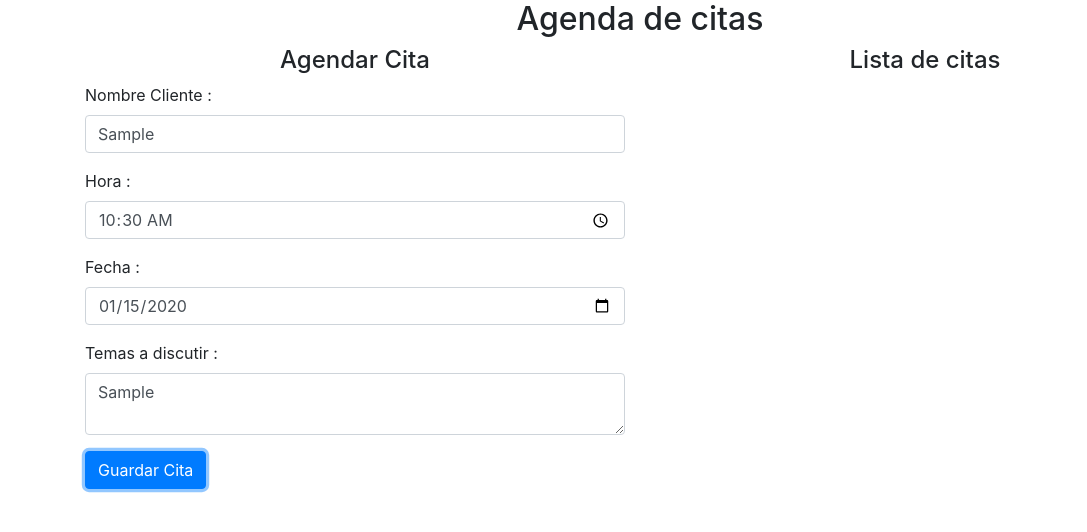
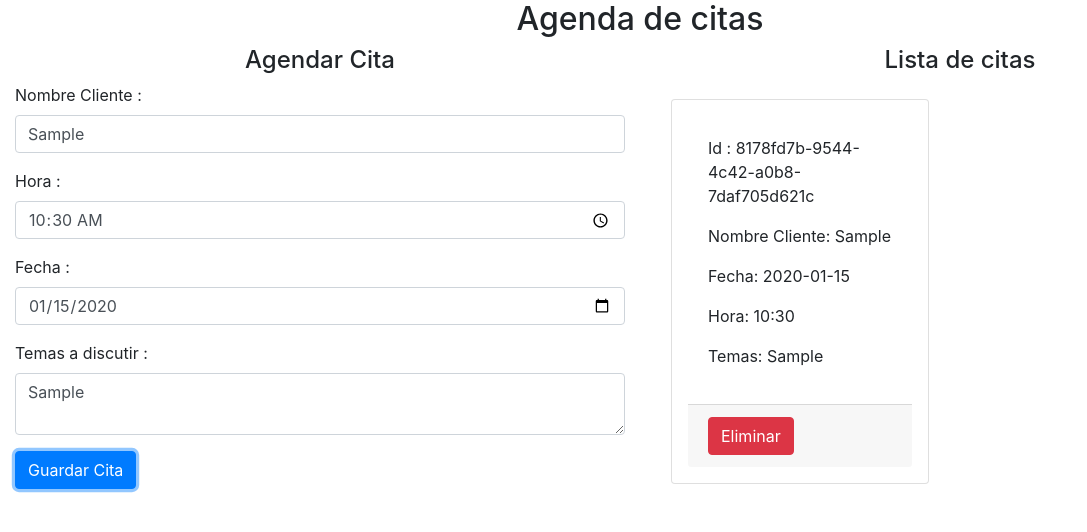
Before and after one commit to devsystem16/practica02, a React (Create React App) app: page / in a window 1280 px wide. Both pictures are taken after typing "Sample", "10:30", "2020-01-15", "Sample" into the empty fields and a click on the button "Guardar Cita". Shown: the top 532 px of the page, without its empty margins (0-1087 px from the left). Built offline with nearby package versions, Linux system fonts and the light colour scheme.

Commit message:
Listar y eliminar Citas.

```diff
--- a/package.json
+++ b/package.json
@@ -6,7 +6,8 @@
     "prop-types": "^15.7.2",
     "react": "^16.12.0",
     "react-dom": "^16.12.0",
-    "react-scripts": "3.2.0"
+    "react-scripts": "3.2.0",
+    "uuid": "^3.3.3"
   },
   "scripts": {
     "start": "react-scripts start",
--- a/src/App.js
+++ b/src/App.js
@@ -1,7 +1,7 @@
 import React, { Component } from 'react'
 import Header from './components/Header'
 import AgendarCita from './components/AgendarCita'
-
+import ListaCitas from './components/ListaCitas'
 
 class App extends Component {
   constructor(props) {
@@ -19,18 +19,30 @@ class App extends Component {
   }
 
 
+  eliminarCita = (id) => {
+    let citasActual = this.state.citas.filter(arrayCitas => {
+      return arrayCitas.id !== id
+    })
+    this.setState({
+      citas: citasActual
+    })
+  }
+
+
   render() {
     return (
       // Etiquetas vacias equivalen a un Fragment
       <>
         <Header />
-        <div className="container">
+        <div className="container-fluid">
           <div className="row">
             <div className="col-md-6"><h4 className="text-center">Agendar Cita</h4>
               <AgendarCita guardarCita={this.guardarCita} />
             </div>
 
-            <div className="col-md-6"> <h4 className="text-center"> Lista de citas</h4></div>
+            <div className="col-md-6"> <h4 className="text-center"> Lista de citas</h4>
+              <ListaCitas citas={this.state.citas} eliminarCita={this.eliminarCita} />
+            </div>
           </div>
         </div>
       </>
--- a/src/components/AgendarCita.js
+++ b/src/components/AgendarCita.js
@@ -1,11 +1,14 @@
 import React, { Component } from 'react';
 import Error from './Error'
+import uuid from "uuid/v4";
+
 
 const initialState = {
     nombreCliente: '',
     hora: '',
     fecha: '',
     temas: '',
+    id: uuid(),
     error: false
 }
 
@@ -20,6 +23,7 @@ class AgendarCita extends Component {
         this.setState({
             ...this.state,
             [e.target.name]: e.target.value
+
         })
     }
 
@@ -27,16 +31,30 @@ class AgendarCita extends Component {
     guardarFormulario = (e) => {
         e.preventDefault();
         // Validar Formulario
-        const { nombreCliente , fecha , hora , temas} = this.state
-        if (nombreCliente  === ''||   fecha === '' ||  hora === '' ||  temas === '' ){
-                this.setState({
-                 ...this, error: true
-                })
+        const { nombreCliente, fecha, hora, temas } = this.state
+        if (nombreCliente === '' || fecha === '' || hora === '' || temas === '') {
+            this.setState({
+                ...this, error: true
+            })
+            return
         }
 
 
+
+        this.setState({
+            ...this, error: false
+            , id: uuid()
+        })
+
         // Enviar al componente padre.
         this.props.guardarCita(this.state)
+
+        this.setState({
+            initialState
+        })
+
+
+
 
     }
 
@@ -47,28 +65,28 @@ class AgendarCita extends Component {
             <>
                 <form className="form-group" onSubmit={this.guardarFormulario}>
 
-                    {this.state.error ?  <Error mensaje="Todos los campos son  requeridos"></Error>:null}
+                    {this.state.error ? <Error mensaje="Todos los campos son  requeridos"></Error> : null}
 
                     <div className="form-group">
                         <label htmlFor="nombreCliente"> Nombre Cliente : </label>
-                        <input type="text" className="form-control" placeholder="Ingreso nombre" name="nombreCliente" onChange={this.guardarInfo} />
+                        <input type="text" className="form-control" placeholder="Ingreso nombre" name="nombreCliente" onChange={this.guardarInfo} value={this.state.nombreCliente} />
                     </div>
 
                     <div className="form-group">
                         <label htmlFor="hora"> Hora : </label>
-                        <input type="time" className="form-control" placeholder="Ingreso nombre" name="hora" onChange={this.guardarInfo} />
+                        <input type="time" className="form-control" placeholder="Ingreso nombre" name="hora" onChange={this.guardarInfo} value={this.state.hora} />
                     </div>
 
 
                     <div className="form-group">
                         <label htmlFor="fecha"> Fecha : </label>
-                        <input type="date" className="form-control" name="fecha" onChange={this.guardarInfo} />
+                        <input type="date" className="form-control" name="fecha" onChange={this.guardarInfo} value={this.state.fecha} />
                     </div>
 
 
                     <div className="form-group">
                         <label htmlFor="temas"> Temas a discutir : </label>
-                        <textarea type="text" className="form-control" placeholder="temas" name="temas" onChange={this.guardarInfo} />
+                        <textarea type="text" className="form-control" placeholder="temas" name="temas" onChange={this.guardarInfo} value={this.state.temas} />
                     </div>
 
                     <div className="form-group">
--- /dev/null
+++ b/src/components/Cita.js
@@ -0,0 +1,32 @@
+import React, { Component } from 'react';
+class Cita extends Component {
+    constructor(props) {
+        super(props);
+        this.state = {}
+    }
+
+
+
+    render() {
+        const { cita } = this.props;
+        return (
+
+
+            <div className="card m-3 p-3">
+                <div className="card-body">
+                     <p>Id : <span>{cita.id}</span> </p>
+                    <p>Nombre Cliente: <span>{cita.nombreCliente}</span> </p>
+                    <p>Fecha: <span>{cita.fecha}</span> </p>
+                    <p>Hora: <span>{cita.hora}</span> </p>
+                    <p>Temas: <span>{cita.temas}</span> </p>
+                </div>
+                <div className="card-footer">
+                    <button className="btn btn-danger" onClick={ () => this.props.eliminarCita(cita.id)}>Eliminar</button>
+                </div>
+            </div>
+
+        );
+    }
+}
+
+export default Cita;
--- /dev/null
+++ b/src/components/ListaCitas.js
@@ -0,0 +1,31 @@
+import React, { Component } from 'react';
+import Cita from './Cita'
+
+
+class ListaCitas extends Component {
+    constructor(props) {
+        super(props);
+        this.state = {  }
+    }
+
+
+    render() {
+        const {citas}  = this.props
+        return (
+            <>
+                    <div className="row">
+                        <div className="col-md-6  ">
+                        {citas.map((cita, index) => (
+                            <Cita key={cita.id} eliminarCita={this.props.eliminarCita} cita={cita} />
+                                //  <p> {index+1}.-  {cita.nombreCliente}!</p>
+                           ))}
+                        </div>
+                    </div>
+
+            </>
+
+            );
+    }
+}
+
+export default ListaCitas;
```
Also changed, not shown: 1 other file (tests, documents, lock files or other folders).
